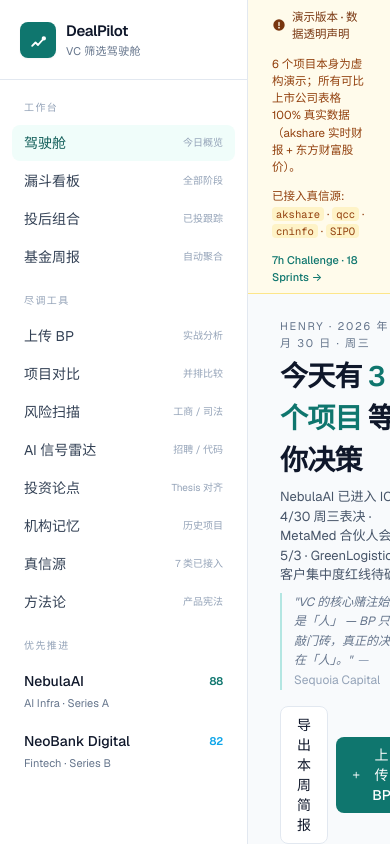
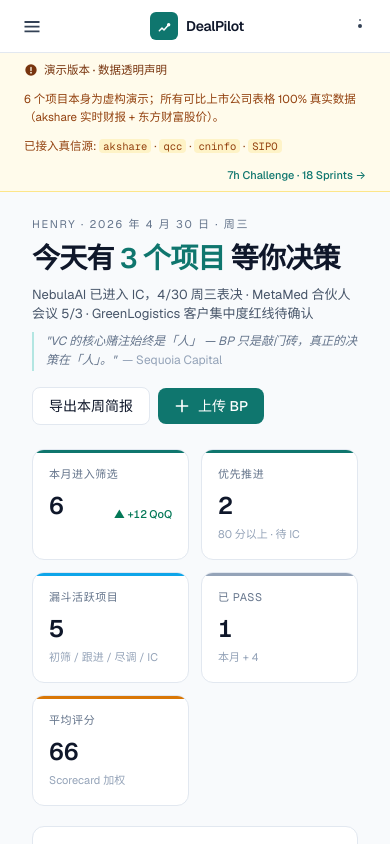
Before and after one commit to sherconan/dealpilot-claude, a React (Vite) app: page / in a window 390 px wide. Shown: the top 844 px of the page. Built offline with nearby package versions, Linux system fonts and the light colour scheme.

Commit message:
feat(s29): Mobile drawer sidebar + top bar with hamburger / brand / theme toggle

```diff
--- a/src/components/Layout.tsx
+++ b/src/components/Layout.tsx
@@ -1,3 +1,4 @@
+import { useEffect, useState } from 'react'
 import { Link, NavLink, Outlet, useLocation } from 'react-router-dom'
 import { deals } from '../data/deals'
 import { useApp } from '../contexts/AppContext'
@@ -8,6 +9,9 @@
   const { t, lang, theme, toggleLang, toggleTheme } = useApp()
   const loc = useLocation()
   const priorityDeals = deals.filter((d) => d.recommendation === 'priority').slice(0, 3)
+  const [mobileOpen, setMobileOpen] = useState(false)
+
+  useEffect(() => { setMobileOpen(false) }, [loc.pathname])
 
   const workspace = [
     { to: '/', label: t('nav.dashboard'), hint: t('nav.dashboard.hint') },
@@ -28,7 +32,10 @@
 
   return (
     <div className="min-h-[100dvh] flex bg-ink-50">
-      <aside className="w-[248px] shrink-0 border-r border-ink-200 bg-white flex flex-col">
+      {mobileOpen && (
+        <div className="md:hidden fixed inset-0 z-30 bg-ink-900/40 backdrop-blur-sm" onClick={() => setMobileOpen(false)} />
+      )}
+      <aside className={`w-[248px] shrink-0 border-r border-ink-200 bg-white flex flex-col fixed md:relative inset-y-0 left-0 z-40 transition-transform md:translate-x-0 ${mobileOpen ? 'translate-x-0' : '-translate-x-full md:translate-x-0'}`}>
         <div className="px-5 py-5 border-b border-ink-200">
           <Link to="/" className="flex items-center gap-2.5">
             <div className="w-9 h-9 rounded-lg bg-brand-700 flex items-center justify-center shadow-sm">
@@ -120,6 +127,25 @@
       </aside>
 
       <main className="flex-1 overflow-y-auto scrollbar-thin flex flex-col">
+        {/* Mobile top bar */}
+        <div className="md:hidden flex items-center justify-between px-4 py-2.5 border-b border-ink-200 bg-white sticky top-0 z-20">
+          <button onClick={() => setMobileOpen(true)} aria-label="Menu" className="p-1.5 rounded hover:bg-ink-100">
+            <svg viewBox="0 0 16 16" className="w-5 h-5 text-ink-700" fill="currentColor"><path d="M2 4h12v1.5H2V4zm0 3.75h12v1.5H2v-1.5zM2 11.5h12V13H2v-1.5z"/></svg>
+          </button>
+          <Link to="/" className="flex items-center gap-2">
+            <div className="w-7 h-7 rounded-md bg-brand-700 flex items-center justify-center">
+              <svg viewBox="0 0 24 24" className="w-4 h-4 text-white" fill="none" stroke="currentColor" strokeWidth="2.2"><path d="M5 19l4-4 3 3 7-8" strokeLinecap="round" strokeLinejoin="round" /><circle cx="19" cy="10" r="1.5" fill="currentColor" /></svg>
+            </div>
+            <span className="font-semibold text-[14px] tracking-tight">{t('brand.title')}</span>
+          </Link>
+          <button onClick={toggleTheme} aria-label="Theme" className="p-1.5 rounded hover:bg-ink-100">
+            {theme === 'light' ? (
+              <svg viewBox="0 0 16 16" className="w-4 h-4 text-ink-700" fill="currentColor"><path d="M8 6a2 2 0 100 4 2 2 0 000-4zM8 1a.75.75 0 01.75.75v.5a.75.75 0 01-1.5 0v-.5A.75.75 0 018 1z"/></svg>
+            ) : (
+              <svg viewBox="0 0 16 16" className="w-4 h-4 text-ink-700" fill="currentColor"><path d="M6.95 1.21a.75.75 0 01.46.97A4.5 4.5 0 0013.82 8.6a.75.75 0 011.43.46 6 6 0 11-9.27-7.85.75.75 0 01.97.0z"/></svg>
+            )}
+          </button>
+        </div>
         <div className="bg-amber-50 border-b border-amber-200 px-6 py-2 text-[11.5px] text-amber-900 flex items-center gap-3 flex-wrap">
           <span className="inline-flex items-center gap-1.5 font-medium">
             <svg viewBox="0 0 16 16" className="w-3.5 h-3.5 shrink-0" fill="currentColor"><path d="M8 1.5a6.5 6.5 0 100 13 6.5 6.5 0 000-13zM7.25 5a.75.75 0 011.5 0v3.5a.75.75 0 01-1.5 0V5zM8 12a1 1 0 110-2 1 1 0 010 2z"/></svg>
```
